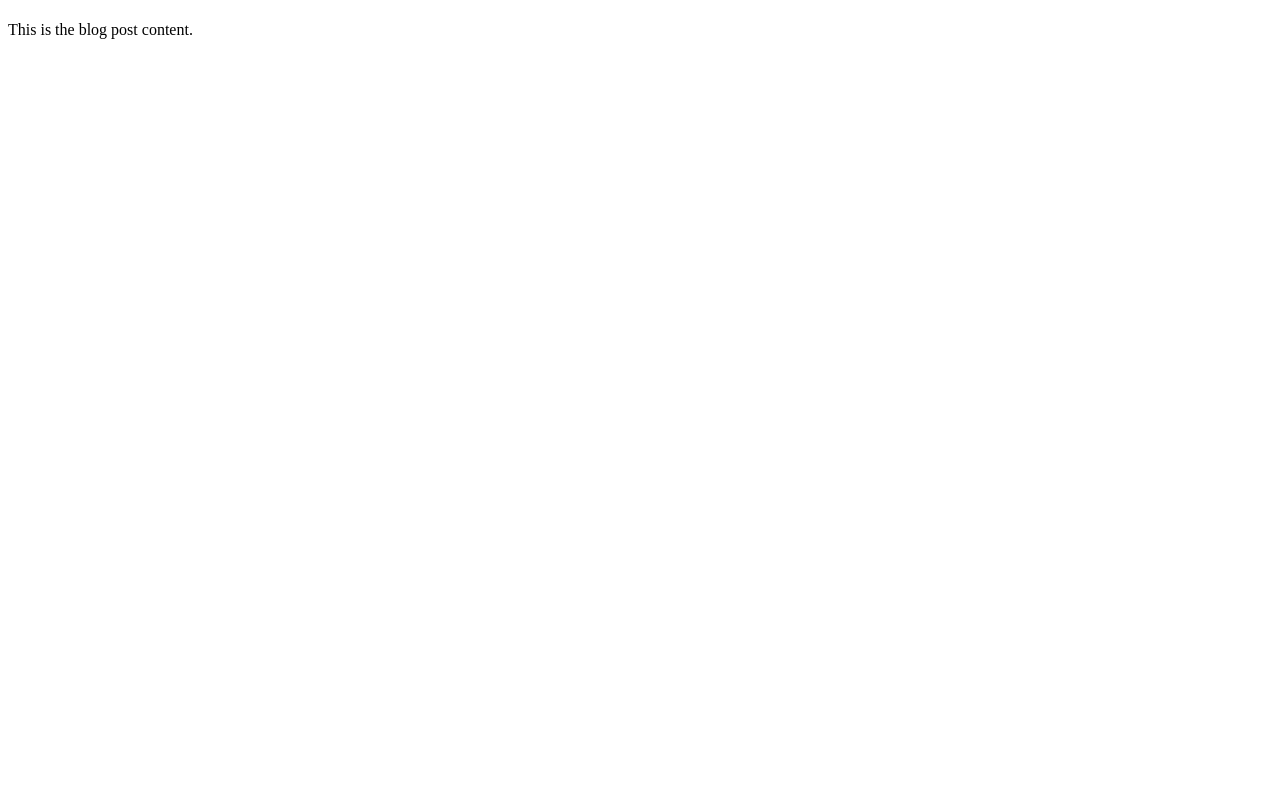
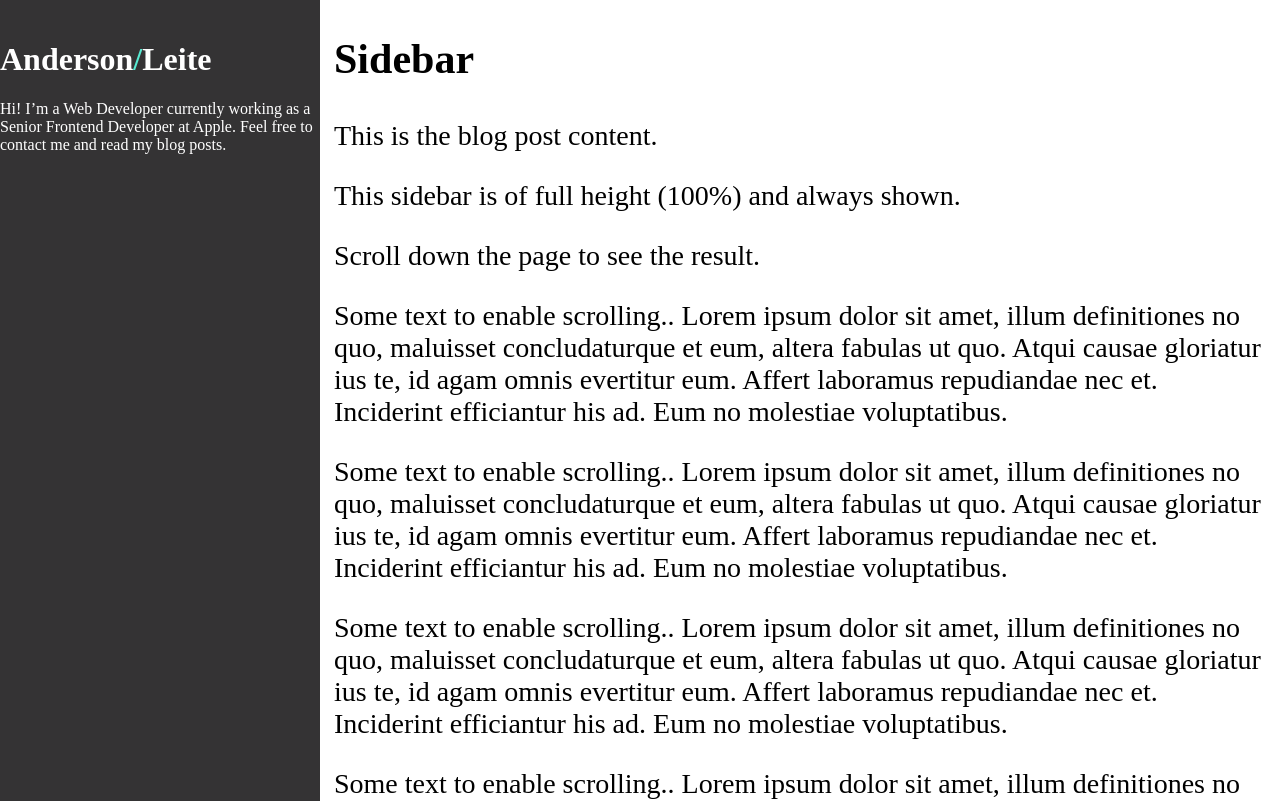
Before and after one commit to andersonleite/andersonleite.github.com, a Next.js app: page /post in a window 1280 px wide. Shown: the top 801 px of the page. Built offline with nearby package versions, Linux system fonts and the light colour scheme.

Commit message:
Sidebar layout with styled components.

```diff
--- a/components/Intro.js
+++ b/components/Intro.js
@@ -1,27 +1,14 @@
-import styled from 'styled-components'
-import theme from "../components/colors"
-
-const H1 = styled.h1`
-  color: ${theme.white};
-
-  span {
-    color: ${theme.green};
-  }
-`
-
-const P = styled.p`
-  margin-top: 10px;
-`
+import IntroStyle from "./styles/IntroStyle";
 
 const Intro = () => (
-  <div>
-    <H1>Anderson<span>/</span>Leite</H1>
-    <P>Hi! I’m a Web Developer
+  <IntroStyle>
+    <h1>Anderson<span>/</span>Leite</h1>
+    <p>Hi! I’m a Web Developer
       currently working as a Senior
       Frontend Developer at Apple.
       Feel free to contact me and
-      read my blog posts.</P>
-  </div>
+      read my blog posts.</p>
+  </IntroStyle>
 )
 
 export default Intro
--- a/components/Layout.js
+++ b/components/Layout.js
@@ -1,7 +1,30 @@
+import Intro from "../components/Intro";
+import SidenavStyle from "./styles/SidenavStyle";
+import MainStyle from "./styles/MainStyle";
+
 const Layout = props => (
-  <div>
-    {props.children}
-  </div>
+  <>
+    <SidenavStyle>
+      <Intro/>
+    </SidenavStyle>
+    <MainStyle>
+      <h2>Sidebar</h2>
+      {props.children}
+      <p>This sidebar is of full height (100%) and always shown.</p>
+      <p>Scroll down the page to see the result.</p>
+      <p>Some text to enable scrolling.. Lorem ipsum dolor sit amet, illum definitiones no quo, maluisset concludaturque et eum, altera fabulas ut quo. Atqui causae gloriatur ius te, id agam omnis evertitur eum. Affert laboramus repudiandae nec et. Inciderint efficiantur his ad. Eum no molestiae voluptatibus.</p>
+      <p>Some text to enable scrolling.. Lorem ipsum dolor sit amet, illum definitiones no quo, maluisset concludaturque et eum, altera fabulas ut quo. Atqui causae gloriatur ius te, id agam omnis evertitur eum. Affert laboramus repudiandae nec et. Inciderint efficiantur his ad. Eum no molestiae voluptatibus.</p>
+      <p>Some text to enable scrolling.. Lorem ipsum dolor sit amet, illum definitiones no quo, maluisset concludaturque et eum, altera fabulas ut quo. Atqui causae gloriatur ius te, id agam omnis evertitur eum. Affert laboramus repudiandae nec et. Inciderint efficiantur his ad. Eum no molestiae voluptatibus.</p>
+      <p>Some text to enable scrolling.. Lorem ipsum dolor sit amet, illum definitiones no quo, maluisset concludaturque et eum, altera fabulas ut quo. Atqui causae gloriatur ius te, id agam omnis evertitur eum. Affert laboramus repudiandae nec et. Inciderint efficiantur his ad. Eum no molestiae voluptatibus.</p>
+      <p>Some text to enable scrolling.. Lorem ipsum dolor sit amet, illum definitiones no quo, maluisset concludaturque et eum, altera fabulas ut quo. Atqui causae gloriatur ius te, id agam omnis evertitur eum. Affert laboramus repudiandae nec et. Inciderint efficiantur his ad. Eum no molestiae voluptatibus.</p>
+      <p>Some text to enable scrolling.. Lorem ipsum dolor sit amet, illum definitiones no quo, maluisset concludaturque et eum, altera fabulas ut quo. Atqui causae gloriatur ius te, id agam omnis evertitur eum. Affert laboramus repudiandae nec et. Inciderint efficiantur his ad. Eum no molestiae voluptatibus.</p>
+      <p>Some text to enable scrolling.. Lorem ipsum dolor sit amet, illum definitiones no quo, maluisset concludaturque et eum, altera fabulas ut quo. Atqui causae gloriatur ius te, id agam omnis evertitur eum. Affert laboramus repudiandae nec et. Inciderint efficiantur his ad. Eum no molestiae voluptatibus.</p>
+      <p>Some text to enable scrolling.. Lorem ipsum dolor sit amet, illum definitiones no quo, maluisset concludaturque et eum, altera fabulas ut quo. Atqui causae gloriatur ius te, id agam omnis evertitur eum. Affert laboramus repudiandae nec et. Inciderint efficiantur his ad. Eum no molestiae voluptatibus.</p>
+      <p>Some text to enable scrolling.. Lorem ipsum dolor sit amet, illum definitiones no quo, maluisset concludaturque et eum, altera fabulas ut quo. Atqui causae gloriatur ius te, id agam omnis evertitur eum. Affert laboramus repudiandae nec et. Inciderint efficiantur his ad. Eum no molestiae voluptatibus.</p>
+      <p>Some text to enable scrolling.. Lorem ipsum dolor sit amet, illum definitiones no quo, maluisset concludaturque et eum, altera fabulas ut quo. Atqui causae gloriatur ius te, id agam omnis evertitur eum. Affert laboramus repudiandae nec et. Inciderint efficiantur his ad. Eum no molestiae voluptatibus.</p>
+      <p>Some text to enable scrolling.. Lorem ipsum dolor sit amet, illum definitiones no quo, maluisset concludaturque et eum, altera fabulas ut quo. Atqui causae gloriatur ius te, id agam omnis evertitur eum. Affert laboramus repudiandae nec et. Inciderint efficiantur his ad. Eum no molestiae voluptatibus.</p>
+    </MainStyle>
+  </>
 )
 
 export default Layout
--- /dev/null
+++ b/components/styles/IntroStyle.js
@@ -0,0 +1,16 @@
+import styled from "styled-components";
+import theme from "../colors";
+
+const IntroStyle = styled.div`
+  color: ${theme.white};
+
+  span {
+    color: ${theme.green};
+  }
+
+  p {
+    margin-top: 10px;
+  }
+`
+
+export default IntroStyle
--- /dev/null
+++ b/components/styles/MainStyle.js
@@ -0,0 +1,9 @@
+import styled from "styled-components";
+
+const MainStyle = styled.div`
+  margin-left: 25%; /* Same as the width of the sidenav */
+  font-size: 28px; /* Increased text to enable scrolling */
+  padding: 0px 10px;
+`
+
+export default MainStyle
--- /dev/null
+++ b/components/styles/SidenavStyle.js
@@ -0,0 +1,16 @@
+import styled from "styled-components";
+import theme from "../colors";
+
+const SidenavStyle = styled.div`
+  height: 100%;
+  width: 25%;
+  position: fixed;
+  z-index: 1;
+  top: 0;
+  left: 0;
+  background-color: ${theme.grey_dark};
+  overflow-x: hidden;
+  padding-top: 20px;
+`
+
+export default SidenavStyle
```
Also changed, not shown: pages/index.js (+1 -55 lines).
